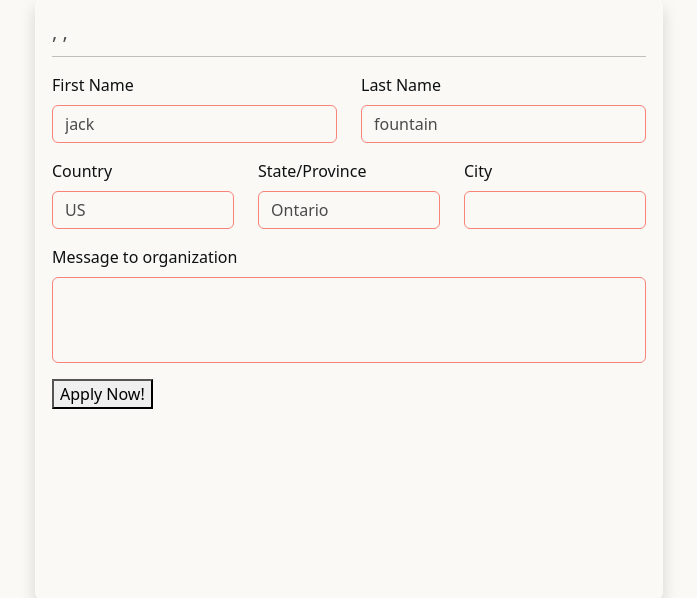
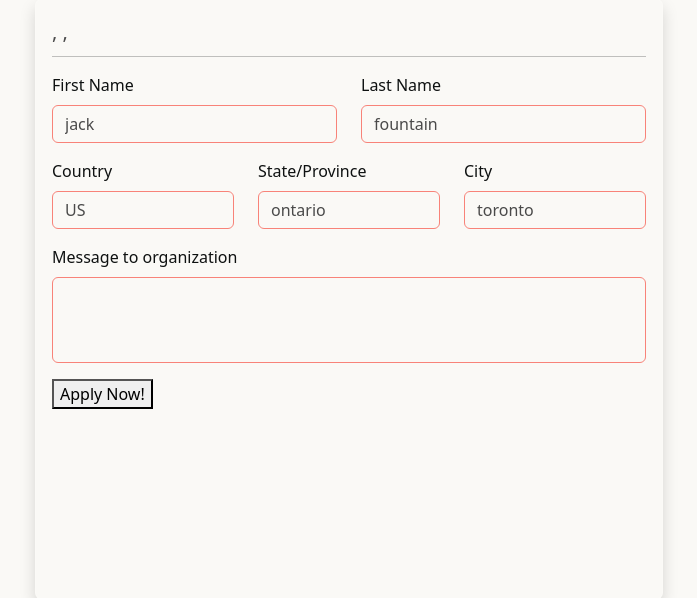
Before and after one commit to jackdkdf/AidAll, a Django app: template core/templates/core/posting_detail.html in a window 1280 px wide. Shown: the part 124-722 px from the top of the page, without its empty margins (291-988 px from the left). Run offline with Django 5.2, Linux system fonts and the light colour scheme; the template is opened without the code that fills it, so the values that code supplies are empty; some libraries are stand-ins or nearby versions.

Commit message:
added placeholders

```diff
--- a/core/templates/core/posting_detail.html
+++ b/core/templates/core/posting_detail.html
@@ -46,11 +46,11 @@
                             </div>
                             <div class="col">
                                 <label class="form-label">State/Province</label>
-                                <input type="text" class="form-control" id="region" placeholder="Ontario">
+                                <input type="text" class="form-control" id="region" placeholder="ontario">
                             </div>
                             <div class="col">
                                 <label class="form-label">City</label>
-                                <input type="email" class="form-control" id="exampleFormControlInput1" placeholder="">
+                                <input type="email" class="form-control" id="exampleFormControlInput1" placeholder="toronto">
                             </div>
                         </div>
                       </div>
```
